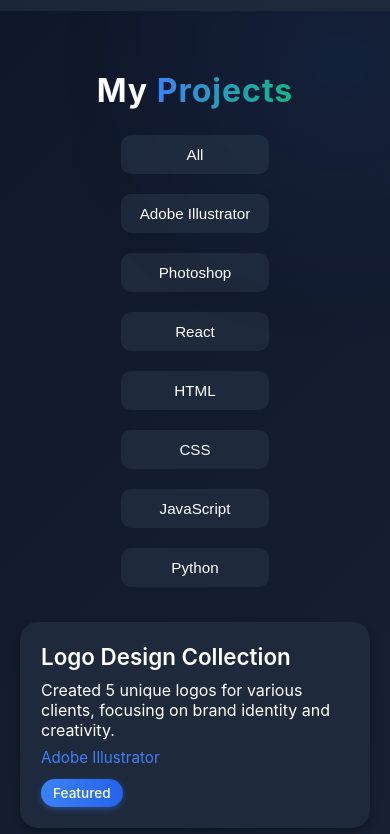
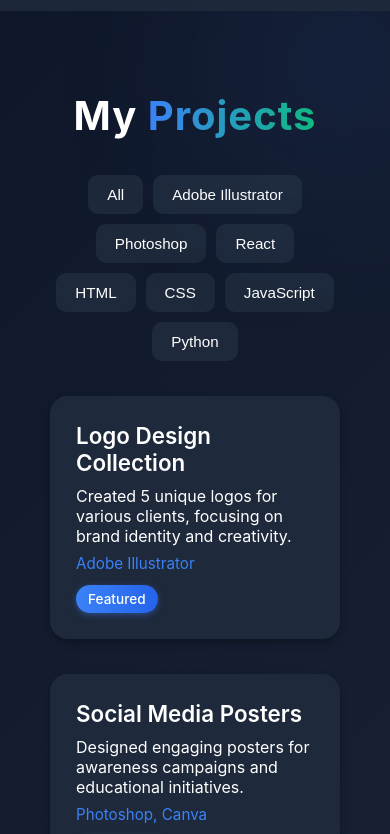
Before and after one commit to hananehmojadadi/my-portfolio-, a React (Create React App) app: page /#/ in a window 390 px wide. Shown: the part 8200-9034 px from the top of the page. Built offline with nearby package versions, Linux system fonts and the light colour scheme.

Commit message:
Initial commit

```diff
--- a/src/components/Projects.css
+++ b/src/components/Projects.css
@@ -5,10 +5,6 @@
     text-align: center;
     position: relative;
     overflow: hidden;
-    display: flex;
-    flex-direction: column;
-    align-items: center;
-
 }
 
 .projects::before {
@@ -50,13 +46,9 @@
     -webkit-text-fill-color: transparent;
 }
 
-
+/* Filter buttons */
 .filter-buttons {
     margin-bottom: 30px;
-    display: flex;
-    flex-wrap: wrap;
-    justify-content: center;
-
 }
 
 .filter-buttons button {
@@ -82,8 +74,6 @@
     display: grid;
     grid-template-columns: repeat(auto-fit, minmax(280px, 1fr));
     gap: 35px;
-    justify-items: center;
-
 }
 
 .project-card {
@@ -97,10 +87,6 @@
     border: 1px solid transparent;
     position: relative;
     overflow: hidden;
-    width: 100%;
-
-    max-width: 350px;
-
 }
 
 .project-card:hover {
@@ -158,25 +144,3 @@
     color: white;
     box-shadow: 0 2px 6px rgba(16, 185, 129, 0.4);
 }
-
-
-@media (max-width: 768px) {
-    .projects {
-        padding: 60px 20px;
-    }
-
-    .projects h2 {
-        font-size: 2rem;
-        margin-bottom: 20px;
-    }
-
-    .filter-buttons {
-        flex-direction: column;
-        gap: 10px;
-    }
-
-    .project-card {
-        padding: 20px;
-        max-width: 100%;
-    }
-}
```
